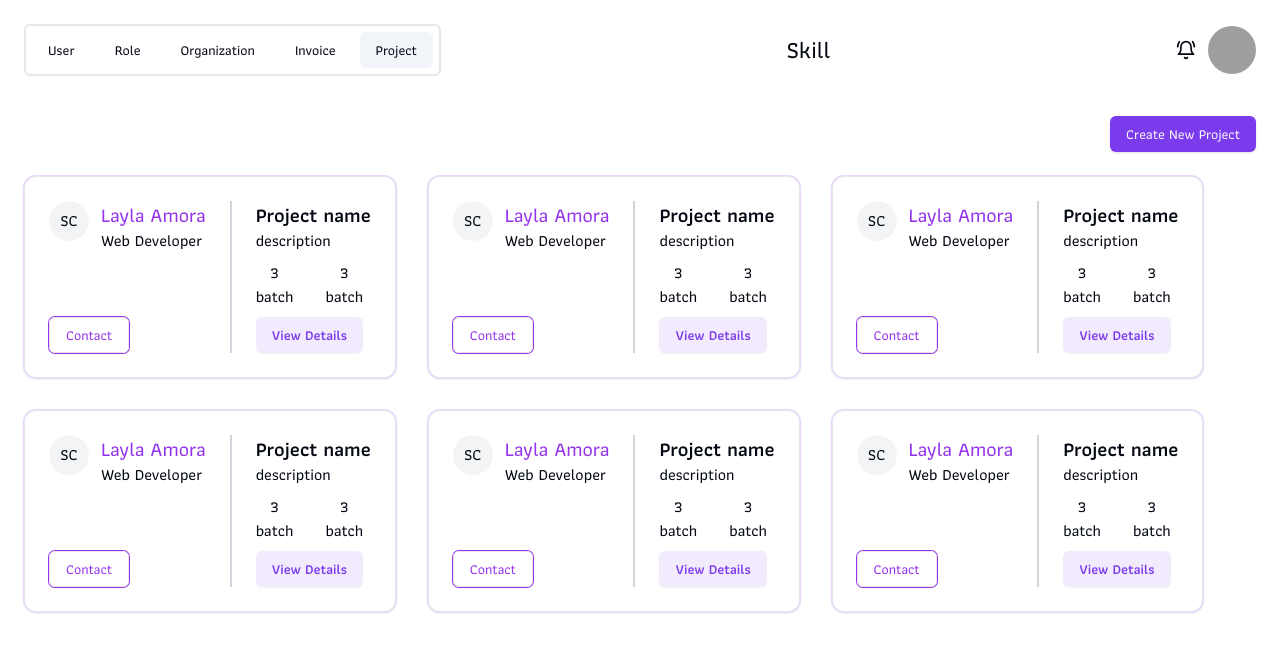
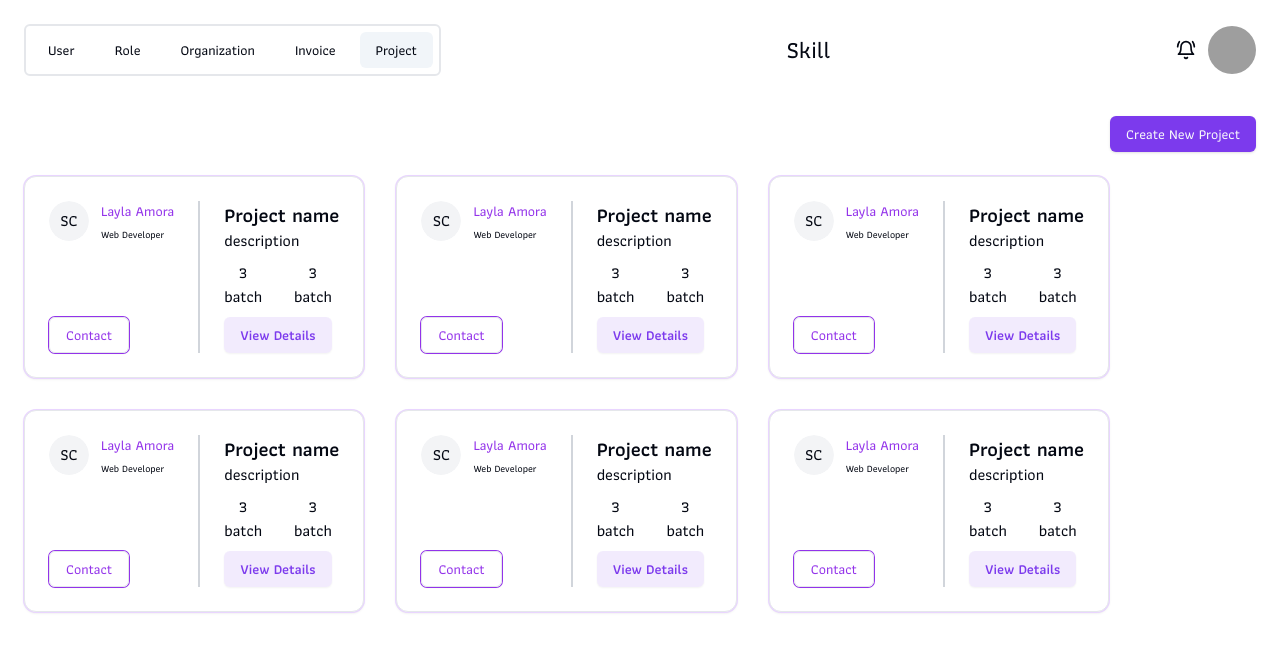
Before and after one commit to zubayerhimel/SCP, a Next.js app: page /dashboard/projects in a window 1280 px wide. Shown: the top 652 px of the page. Built offline with nearby package versions, Linux system fonts and the light colour scheme; grey boxes are pictures that could not be loaded.

Commit message:
fix: fixed card

```diff
--- a/components/ui/project-card.tsx
+++ b/components/ui/project-card.tsx
@@ -13,8 +13,8 @@ const ProjectCard = () => {
               <AvatarFallback>SC</AvatarFallback>
             </Avatar>
             <div>
-              <h1 className='text-xl text-purple-600'>Layla Amora</h1>
-              <span>Web Developer</span>
+              <h1 className='text-sm text-purple-600'>Layla Amora</h1>
+              <span className='text-[10px]'>Web Developer</span>
             </div>
           </div>
           <div>
```
